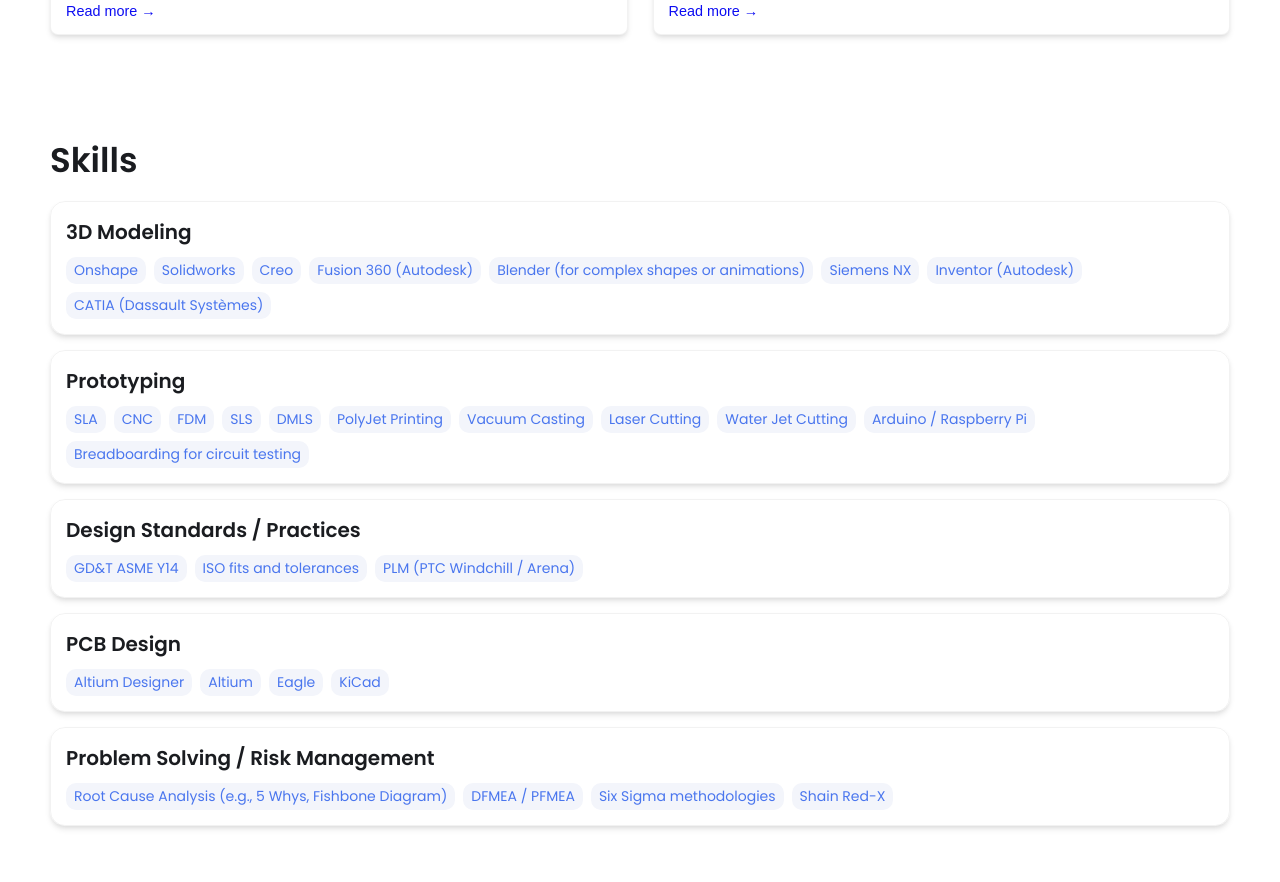
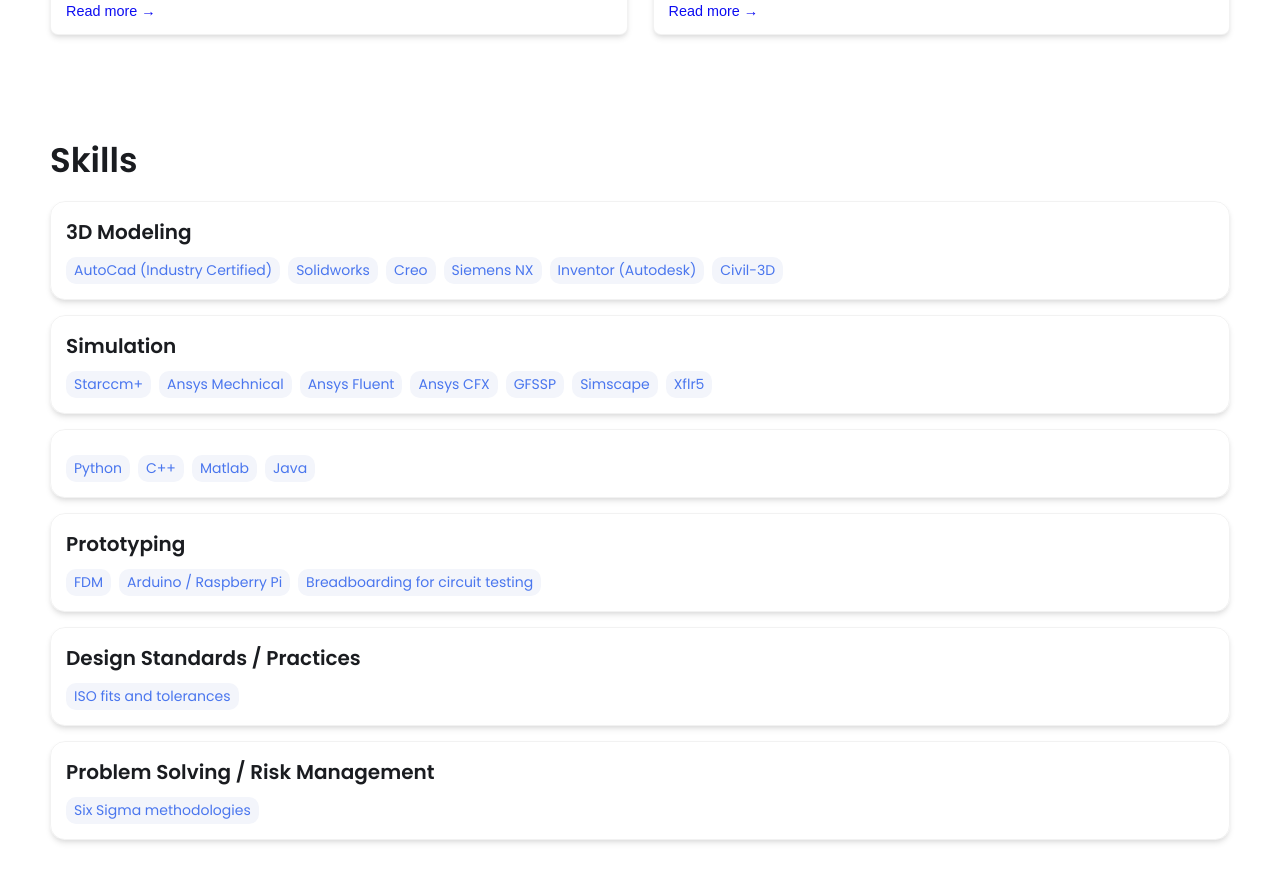
Before and after one commit to SirTreefry/Portfolio, a Jekyll site: the page built from index.html, in a window 1280 px wide and 900 px high, scrolled down 1491 px. Shown: the top 882 px of the window. Built offline with Jekyll 4.4.1, drawn with Linux system fonts in a browser that asks for light colours; some of the changed text lies outside the part shown.

Commit message:
Update _config.yml

```diff
--- a/_config.yml
+++ b/_config.yml
@@ -7,13 +7,13 @@
 
 # Main Page Setup
 
-title: John Doe's Portfolio # This is what shows up in the tab of the browser
+title: Andrew Trefry's Portfolio # This is what shows up in the tab of the browser
 
 
 
 # Hero Section
-name: John Doe
-headline: headline message
+name: Andrew Trefry
+headline: Aerospace Engineering Student at the University of Central Florida
 description: >- # dont remove this line. this will ignore all new lines until the next section
   Write an awesome intro and discuss your highlights and qualification. You can edit this
   line in _config.yml. It will appear in your document head meta (for
@@ -33,58 +33,54 @@ resume-url: https://drive.google.com/file/d/13Z3duVzh-gguPU5r03oJVEE6rV9rd3DS/vi
 external-links:    # input only your own url slug. The icons with missing entries will not appear.
   linkedin: test    # https://www.linkedin.com/in/{your url slug}
   github: leea12    # https://github.com/{your url slug}
-  stackoverflow: test      # https://stackoverflow.com/users/{your url slug}
-  medium:            # https://medium.com/@{your url slug}
-  x-twitter:   # https://x.com/{your url slug}
-  threads:            # https://threads.net/@{your url slug}
-  instragram:       # https://instagram.com/{your url slug}
-  youtube:           # https://youtube.com/@{your url slug}
-  discord:            # https://discord.com/users/{your url slug}
-  bluesky:           # https://bsky.app/profile/{your url slug}
+  stackoverflow: test
+  youtube: # https://stackoverflow.com/users/{your url slug}
+              # https://medium.com/@{your url slug}
+     # https://x.com/{your url slug}
+              # https://threads.net/@{your url slug}
+         # https://instagram.com/{your url slug}
+             # https://youtube.com/@{your url slug}
+              # https://discord.com/users/{your url slug}
+            # https://bsky.app/profile/{your url slug}
 
 
 # Skills Section - Add the list of your Skills by categories/tools. The indentation for each level needs to be precise.
 skills:
   - category: 3D Modeling
     tools:
-    - Onshape
+    - AutoCad (Industry Certified)
     - Solidworks
     - Creo
-    - Fusion 360 (Autodesk)
-    - Blender (for complex shapes or animations)
     - Siemens NX
     - Inventor (Autodesk)
-    - CATIA (Dassault Systèmes)
+    - Civil-3D
+  - category: Simulation
+    tools:
+    - Starccm+
+    - Ansys Mechnical
+    - Ansys Fluent
+    - Ansys CFX
+    - GFSSP
+    - Simscape
+    - Xflr5
+  - Category: Programming Languages
+    tools:
+    - Python
+    - C++
+    - Matlab
+    - Java
   - category: Prototyping
     tools:
-    - SLA
-    - CNC
     - FDM
-    - SLS
-    - DMLS
-    - PolyJet Printing
-    - Vacuum Casting
-    - Laser Cutting
-    - Water Jet Cutting
     - Arduino / Raspberry Pi
     - Breadboarding for circuit testing
   - category: Design Standards / Practices
     tools:
-    - GD&T ASME Y14
     - ISO fits and tolerances
-    - PLM (PTC Windchill / Arena)
-  - category: PCB Design
-    tools:
-    - Altium Designer
-    - Altium
-    - Eagle
-    - KiCad
   - category: Problem Solving / Risk Management
     tools:
-    - Root Cause Analysis (e.g., 5 Whys, Fishbone Diagram)
-    - DFMEA / PFMEA
     - Six Sigma methodologies
-    - Shain Red-X
+
 
 
 # Contact Form Setup. Setup an account and copy over the key. When someone fills out the form, it will be received in your email.
```
